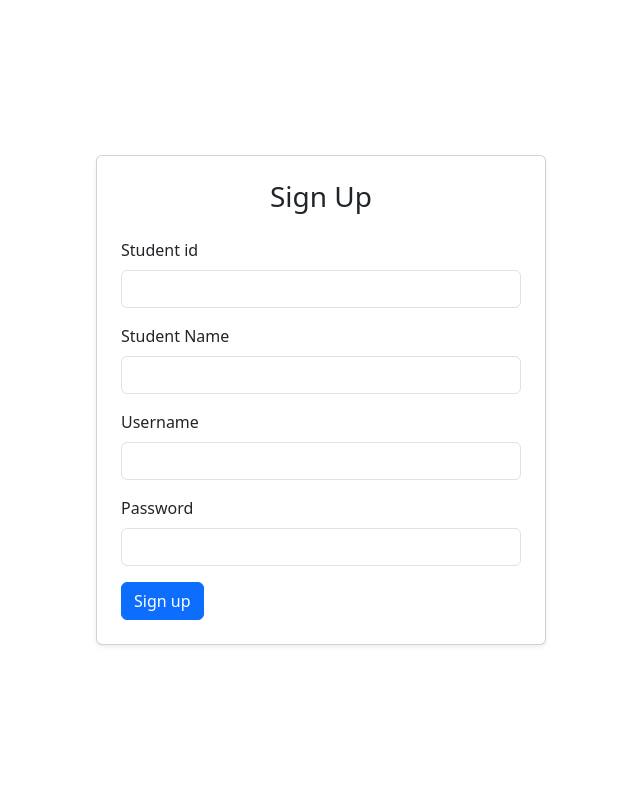
After one commit to binisha-ux/student-report-webapp, a Django app: page /signup/ in a window 1280 px wide. The commit adds this page. Shown: the whole page, without its empty margins (319-959 px from the left). Run offline with Django 5.2, Linux system fonts and the light colour scheme.

Commit message:
made signup page

```diff
--- a/config/urls.py
+++ b/config/urls.py
@@ -23,4 +23,5 @@ urlpatterns = [
     path('students/', add_students, name="add_student"),
     path('', home, name="home"),
     path('login/', login_page, name="login"),
+    path('signup/', signup_page, name="signup"),
 ]
--- /dev/null
+++ b/students/templates/signup.html
@@ -0,0 +1,42 @@
+{% extends "base.html" %}
+
+{% block content %}
+
+<div class="d-flex justify-content-center align-items-center min-vh-100">
+  <div class="card p-4 shadow-sm" style="width: 100%; max-width: 450px; max-height: 500px; overflow-y: auto;">
+    <h3 class="mb-4 text-center">Sign Up</h3>
+
+
+    {% if messages %}
+      {% for message in messages %}
+        <div>
+          {{ message }}
+        </div>
+
+      {% endfor %}
+    {% endif %}
+<form method="POST">
+  {% csrf_token %}
+  <div class="mb-3">
+    <div class="mb-3">
+    <label for="exampleInputEmail1" class="form-label">Student id</label>
+    <input type="integer" class="form-control" name="student_id" required>
+  </div>
+    <label for="exampleInputEmail1" class="form-label">Student Name</label>
+    <input type="text" class="form-control"name="student_name required">
+  </div>
+    <div class="mb-3">
+    <label for="exampleInputEmail1" class="form-label">Username</label>
+    <input type="text" class="form-control" name="username" required>
+  </div>
+  <div class="mb-3">
+    <label for="exampleInputPassword1" class="form-label">Password</label>
+    <input type="password" class="form-control" name="password" required id="exampleInputPassword1">
+  </div>
+
+  <button type="submit" class="btn btn-primary">Sign up</button>
+</form>
+</div>
+
+
+{% endblock %}
--- a/students/views.py
+++ b/students/views.py
@@ -2,6 +2,7 @@ from django.shortcuts import render, redirect
 from .models import *
 from django.contrib.auth import authenticate, login
 from django.contrib import messages
+from django.contrib.auth.models import User
 
 
 # Create your views here.
@@ -71,3 +72,27 @@ def login_page(request):
             return redirect("login")
 
     return render(request, 'login.html')
+
+
+def signup_page(request):
+    if request.method == "POST":
+
+        data = request.POST
+
+        student_id = data.get('student_id')
+        student_name = data.get('student_name')
+        username = data.get('username')
+        password = data.get('password')
+
+        if User.objects.filter(username=username).exists():
+            messages.info(request, 'username already taken')
+            return redirect('signup')
+
+        user = User.objects.create_user(username=username, password=password)
+        user.save()
+
+        messages.info(request, 'account created successfully. ')
+        return redirect('login')
+
+
+    return render(request, 'signup.html')
```
Also changed, not shown: students/templates/login.html (+7 -6 lines).
